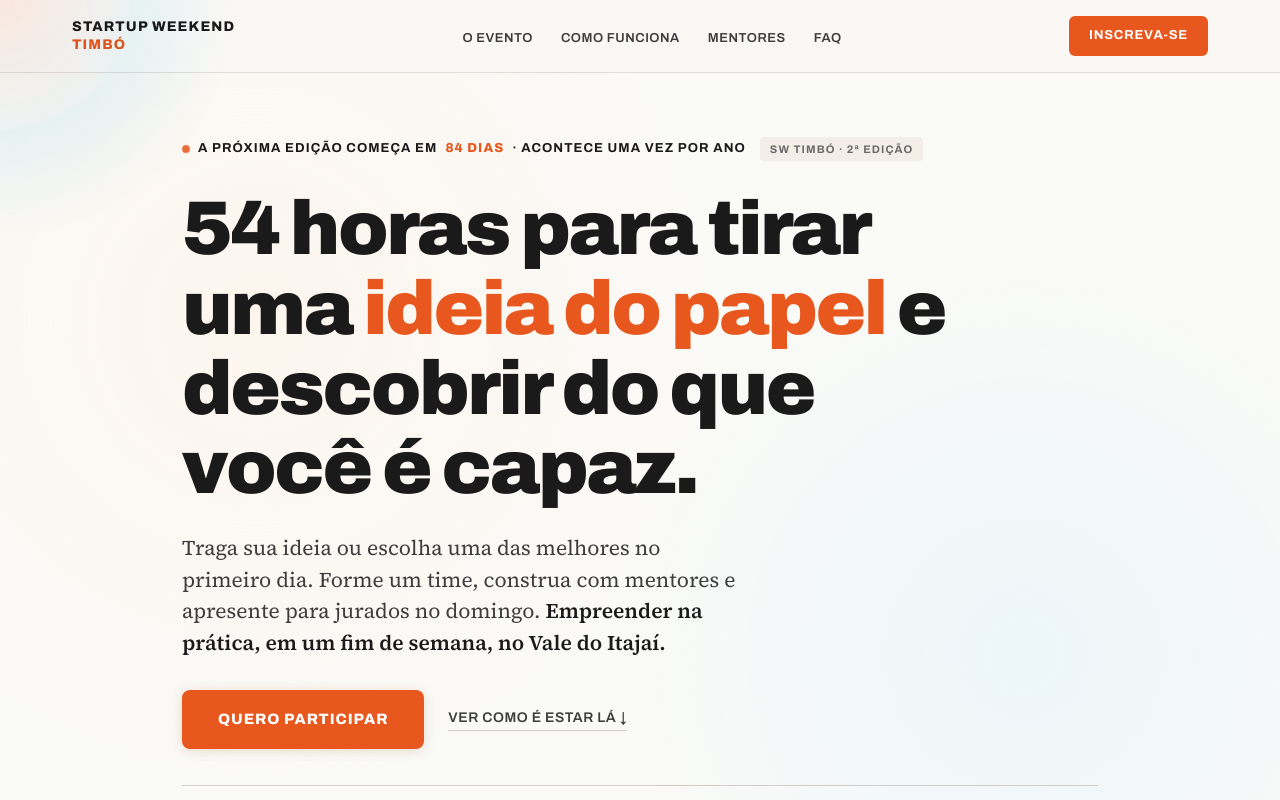
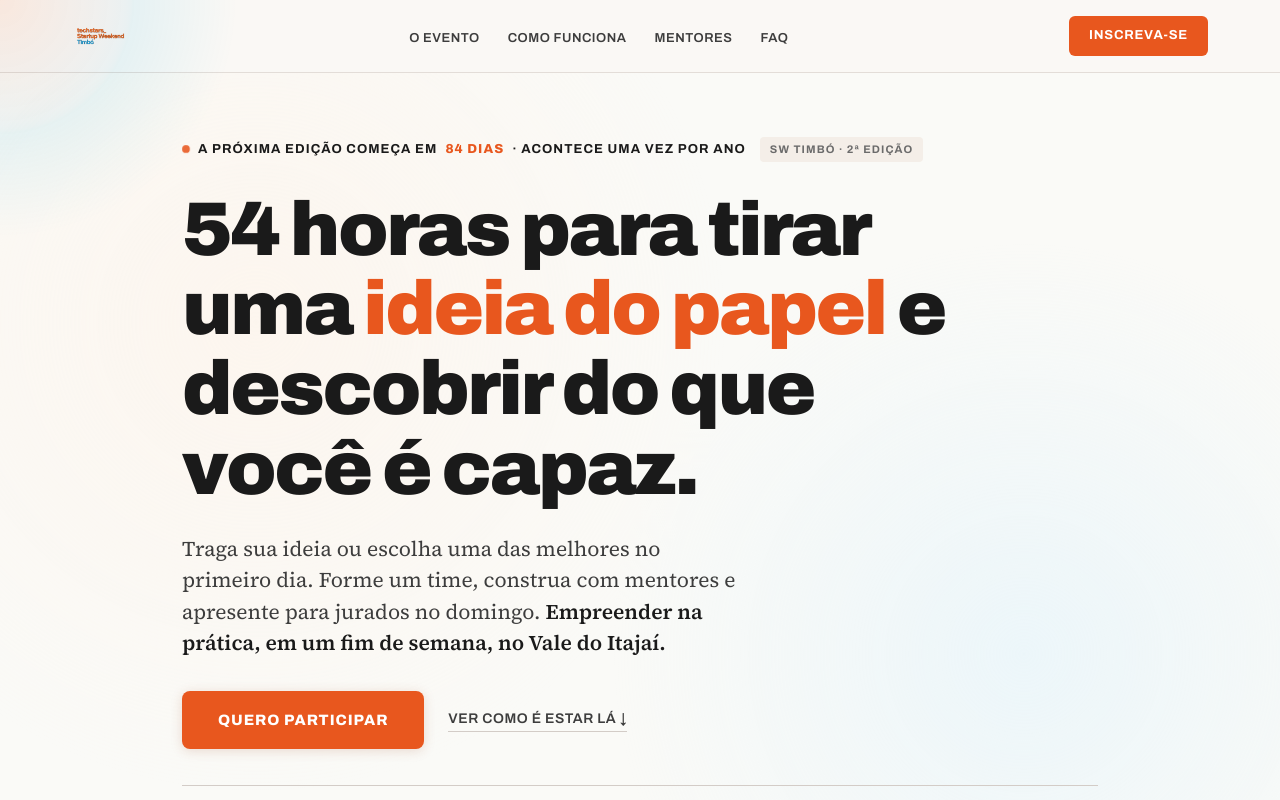
Before and after one commit to mdalmarco/sw2026, a React (Vite) app: page / in a window 1280 px wide. Shown: the top 800 px of the page. Built offline with nearby package versions, Linux system fonts and the light colour scheme.

Commit message:
feat: replace text logo with official SW Timbó image in Nav

```diff
--- a/src/components/Nav.tsx
+++ b/src/components/Nav.tsx
@@ -12,13 +12,12 @@ export default function Nav() {
         className="mx-auto flex max-w-[1200px] items-center justify-between px-8 py-4 max-md:px-5"
         aria-label="Navegação principal"
       >
-        <a
-          href="#"
-          className="font-display text-sm font-extrabold uppercase leading-tight tracking-[0.08em]"
-        >
-          Startup Weekend
-          <br />
-          <span className="text-orange">Timbó</span>
+        <a href="#" className="flex items-center">
+          <img
+            src="/images/logo_sw_timbo.jpg"
+            alt="Techstars Startup Weekend Timbó"
+            className="h-10 w-auto max-md:h-8 [mix-blend-mode:multiply]"
+          />
         </a>
 
         <ul className="flex gap-7 max-md:hidden">
```
